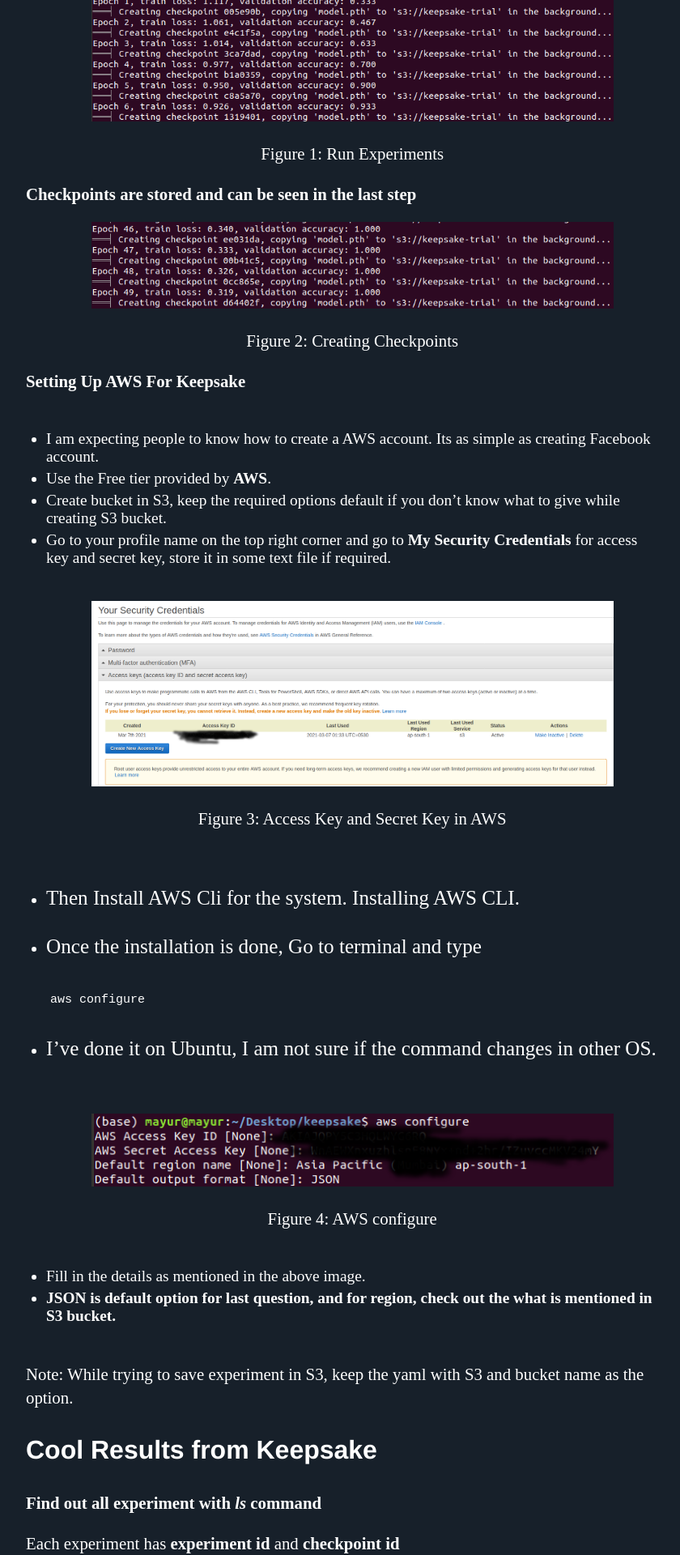
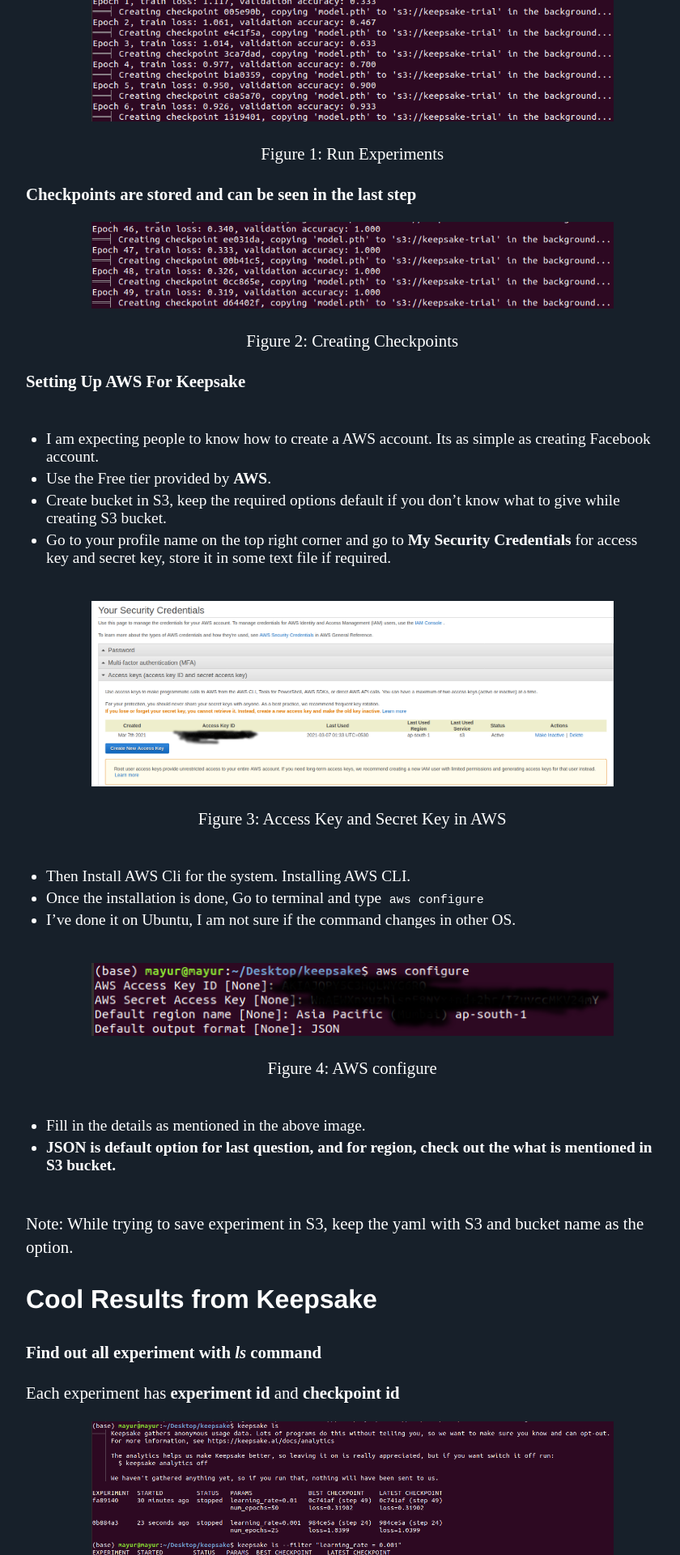
Before and after one commit to Mayurji/mayurji.github.io, a Jekyll site: the page built from _machine-learning/keepsake.md, in a window 1280 px wide. Shown: the part 4480-6400 px from the top of the page at 81% size, without its empty margins (160-1000 px from the left). Built offline with Jekyll 4.4.1, drawn with Linux system fonts in a browser that asks for light colours; comment, search, counter and statistics services are not loaded.

Commit message:
Update keepsake.md

```diff
--- a/_machine-learning/keepsake.md
+++ b/_machine-learning/keepsake.md
@@ -177,11 +177,8 @@
 </div>
 
 * Then Install AWS Cli for the system. Installing [AWS CLI](https://docs.aws.amazon.com/cli/latest/userguide/install-cliv2.html).
-
 * Once the installation is done, Go to terminal and type
-
   `aws configure`
-
 * I've done it on Ubuntu, I am not sure if the command changes in other OS.
 
 <div>
@@ -213,7 +210,7 @@
 
 <div>
 <center>
-<img src="{{site.url}}/assets/images/ml/show_command.png" style="zoom: 5%; background-color:#DCDCDC;"  width="80%" height=auto/><br>
+<img src="{{site.url}}/assets/images/ml/show_command.png" style="zoom: 5%; background-color:#DCDCDC;"  width="60%" height=auto/><br>
 <p>Figure 6: Show Experiment</p>
 </center>
 </div>
```
